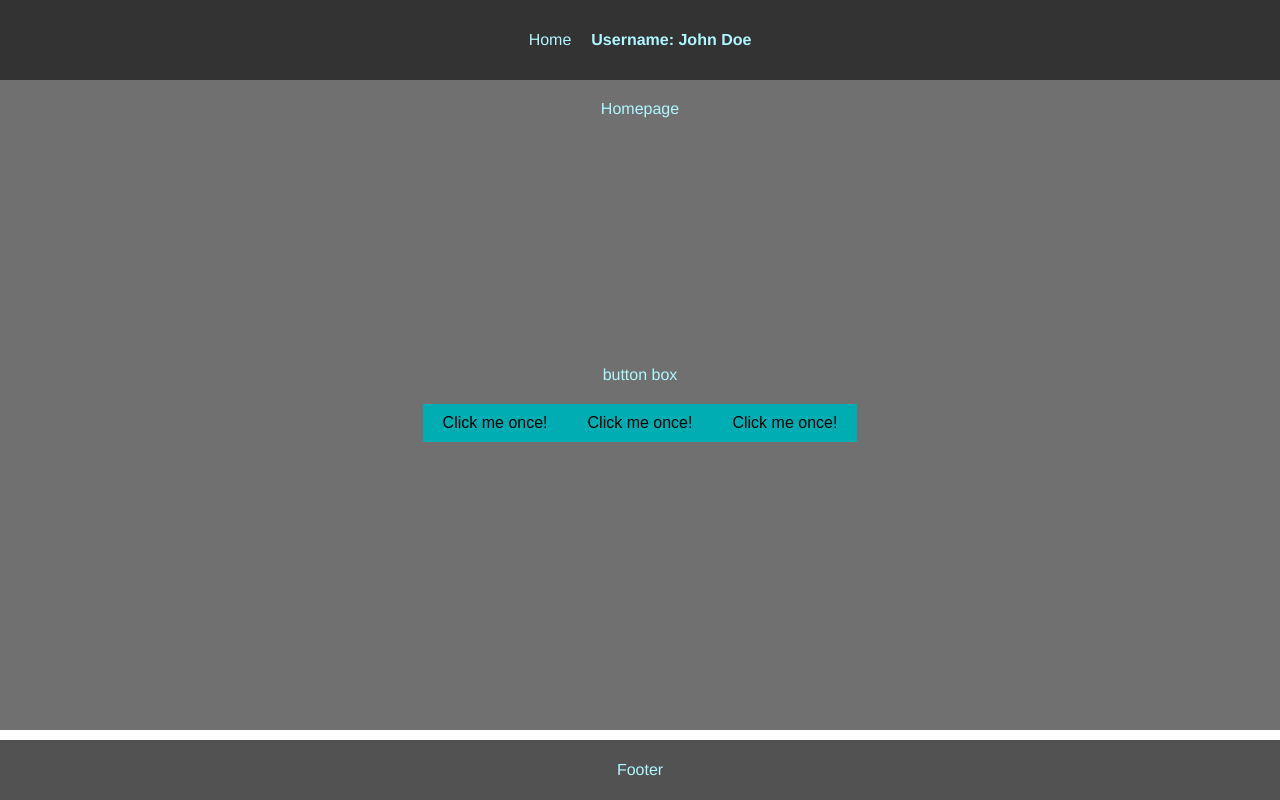
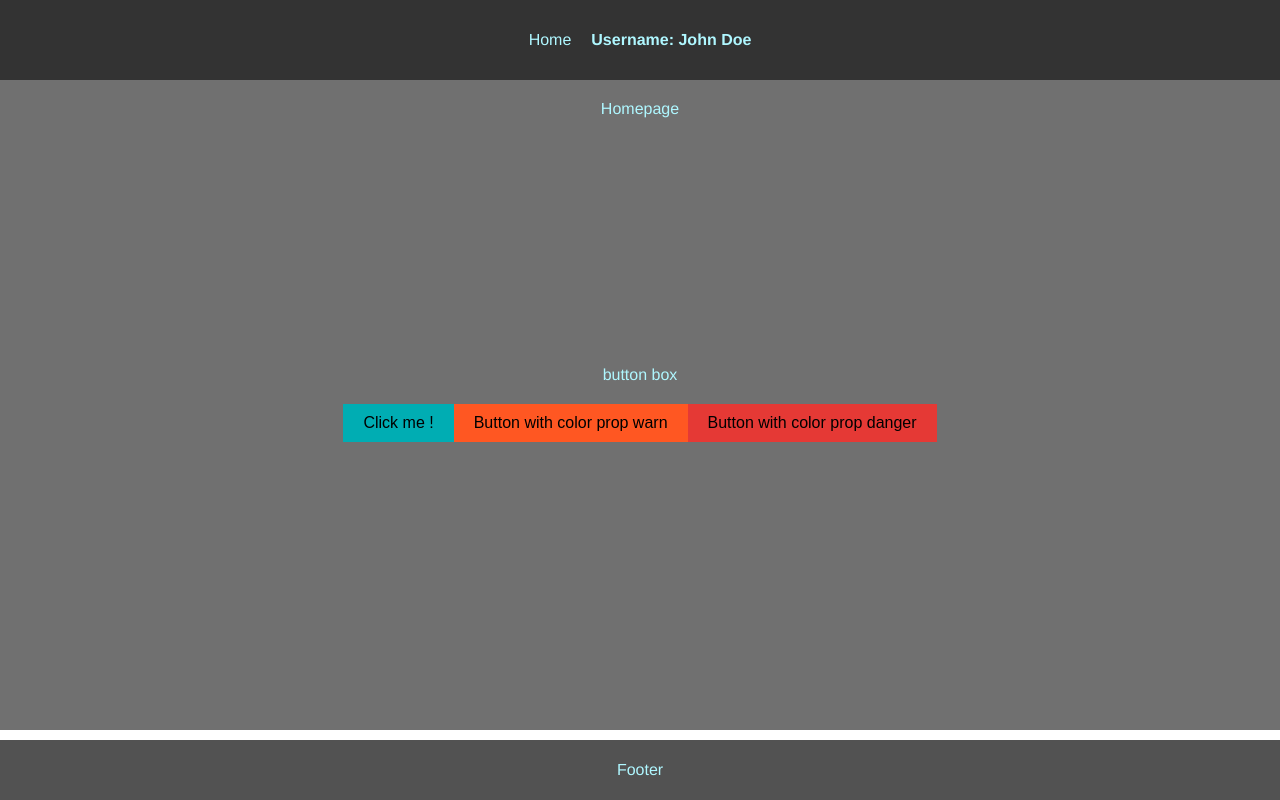
Before and after one commit to RomainBilly0/TP3-4VUE, a Vue app: page / in a window 1280 px wide. Built offline with nearby package versions, Linux system fonts and the light colour scheme.

Commit message:
Ex8: Base button color added

```diff
--- a/src/components/BaseButton.vue
+++ b/src/components/BaseButton.vue
@@ -1,23 +1,89 @@
 <template>
-  <button :disabled="isDisabled" @click="handleClick" class="glow-on-hover" type="button" >{{ isDisabled ? "Button disabled" : "Click me once!" }}</button>
+  <button :disabled="isDisabled" @click="handleClick" :style="buttonStyles" class="glow-on-hover" type="button">
+    {{ isDisabled ? "Button disabled" : label }}
+  </button>
 </template>
 
 <script>
 export default {
+
+  props: {
+    color: {
+      type: String,
+      default: 'primary',
+    },
+
+    label: {
+      type: String,
+      default: 'Click me once!',
+    },
+  },
+
+  computed: {
+    buttonStyles() {
+      const palette = this.colorPalette[this.color] || this.colorPalette.primary;
+      return {
+        backgroundColor: palette.bg,
+        color: palette.color,
+        cursor: this.isDisabled ? 'not-allowed' : 'pointer',
+      };
+    },
+  },
+
+  methods: {
+    handleClick() {
+      this.isDisabled = true;
+    },
+  },
+
   data() {
     return {
       isDisabled: false,
+
+      colorPalette: {
+        primary: {
+          bg: "#00adb3",
+          color: "black",
+          hoverBg: "#aff7ff",
+          hoverColor: "grey"
+        },
+        warn: {
+          bg: "#ff5722",
+          color: "black",
+          hoverBg: "#ff7043",
+          hoverColor: "black"
+        },
+        danger: {
+          bg: "#e53935",
+          color: "black",
+          hoverBg: "#ef5350",
+          hoverColor: "black"
+        },
+      },
     };
-  },
-  methods: {
-    handleClick() {
-      this.isDisabled = true;
-
-    }
   }
 };
 </script>
 
 <style scoped>
+.glow-on-hover {
+  border: none;
+  padding: 10px 20px;
+  font-size: 16px;
+  transition: transform 0.2s, background-color 0.2s;
+}
+
+.glow-on-hover:not(:disabled):hover {
+  transform: scale(1.1);
+}
+
+.glow-on-hover:not(:disabled):active {
+  transform: scale(0.95);
+}
+
+.glow-on-hover:disabled {
+  background-color: #bdf7ff;
+  color: #ababab;
+}
 
 </style>
--- a/src/pages/HomePage.vue
+++ b/src/pages/HomePage.vue
@@ -10,9 +10,10 @@ import BaseButton from "../components/BaseButton.vue";
     <div id="button-box">
       button box
       <div id="button-list">
-        <BaseButton class="btn-primary" label="enabled" />
-        <BaseButton class="btn-primary" label="disabled" />
-        <BaseButton class="btn-primary" label="Button with color prop" />
+        <BaseButton label="Click me !" />
+        <BaseButton label="Button with color prop warn" color="warn" />
+        <BaseButton label="Button with color prop danger" color="danger" />
+
       </div>
     </div>
   </div>
@@ -23,31 +24,6 @@ import BaseButton from "../components/BaseButton.vue";
 .home-page {
   padding: 20px 20px 20px 20px;
   background-color: #707070;
-}
-
-.btn-primary {
-  border: none;
-  background-color: #00adb3;
-  padding: 10px 20px;
-  font-size: 16px;
-  cursor: pointer;
-  transition: transform 0.2s, background-color 0.2s;
-}
-
-.btn-primary:not(:disabled):hover {
-  color: grey;
-  background-color: #aff7ff;
-  transform: scale(1.1);
-}
-
-.btn-primary:not(:disabled):active {
-  transform: scale(0.95);
-}
-
-.btn-primary:disabled {
-  background-color: #bdf7ff;
-  color: #ababab;
-  cursor: not-allowed;
 }
 
 #button-box {
```
